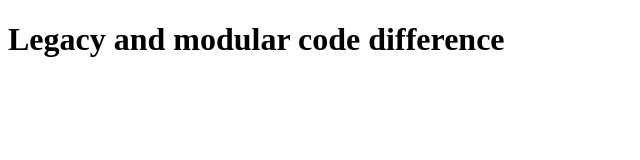
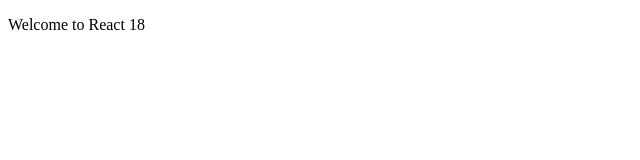
Before and after one commit to surya170/CompleteReac, a plain HTML site: page APP/LegacyCode.html in a window 1280 px wide. Shown: the whole page, without its empty margins (0-640 px from the left). Drawn offline with Linux system fonts and the light colour scheme.

Commit message:
modular code what we need that we cna import in modular

```diff
--- a/APP/LegacyCode.html
+++ b/APP/LegacyCode.html
@@ -4,9 +4,13 @@
     <meta charset="UTF-8">
     <meta name="viewport" content="width=device-width, initial-scale=1.0">
     <title>Document</title>
-    <script src="./demo.js"></script>
+    <script type="module">
+        import { Welcome } from "./demo.js";
+
+        document.querySelector("p").innerHTML = Welcome();
+    </script>
 </head>
 <body>
-    <h1>Legacy and modular code difference </h1>
+    <p></p>
 </body>
 </html>
```
